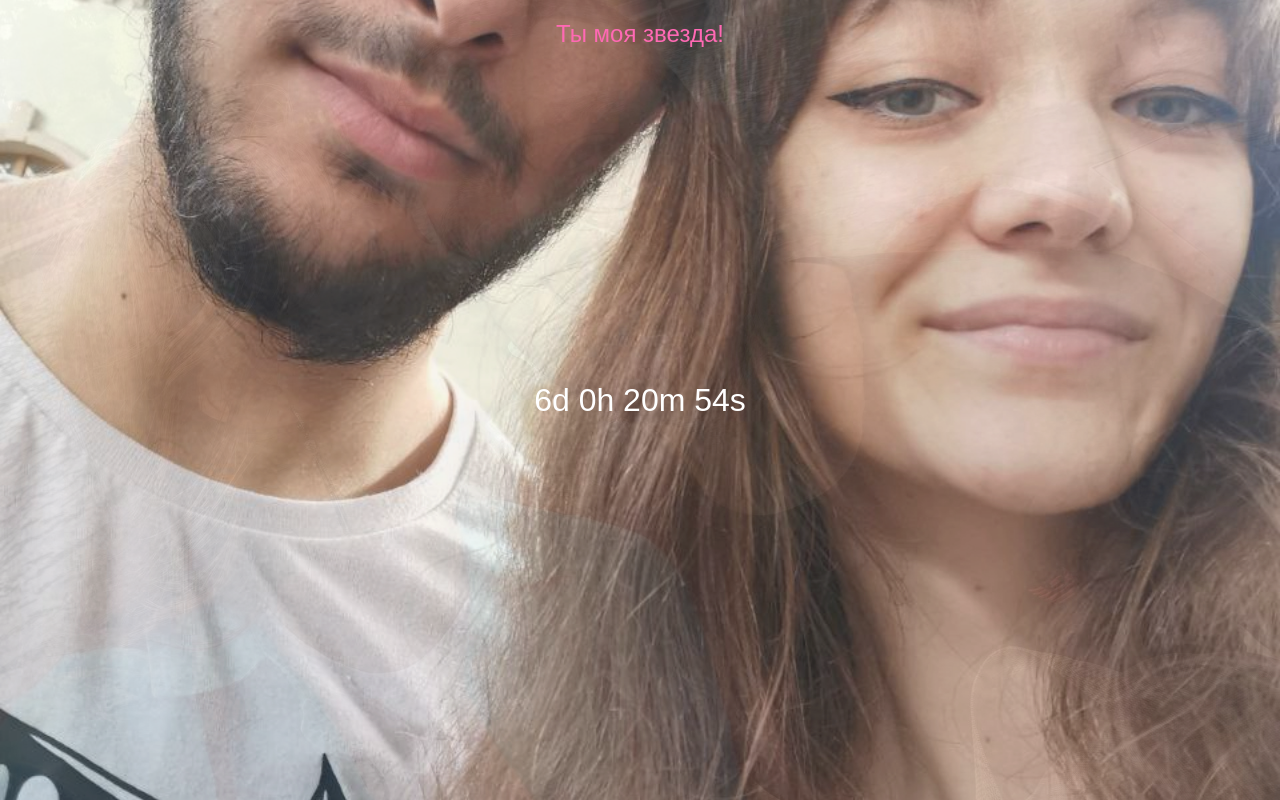
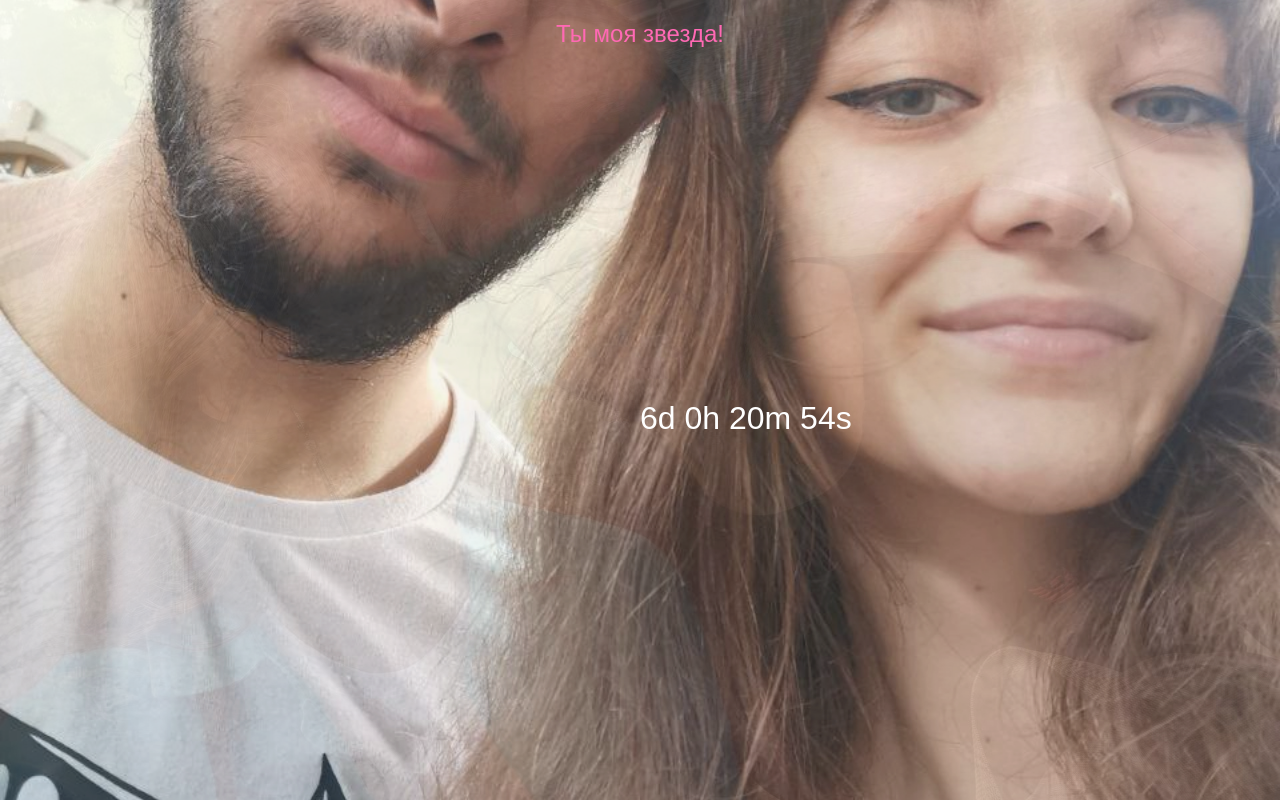
Before and after one commit to Ibragimvks/Ibragimvks.github.io, a plain HTML site: page index.html in a window 1280 px wide. Drawn offline with Linux system fonts and the light colour scheme.

Commit message:
Update styles.css

```diff
--- a/styles.css
+++ b/styles.css
@@ -39,11 +39,9 @@ body {
     position: absolute;
     top: 50%;
     left: 50%;
-    transform: translate(-50%, -50%);
     z-index: 2;
     color: #fff;
     font-size: 2em;
-    background: none; /* Убираем задний фон */
 }
 
 #message {
```
